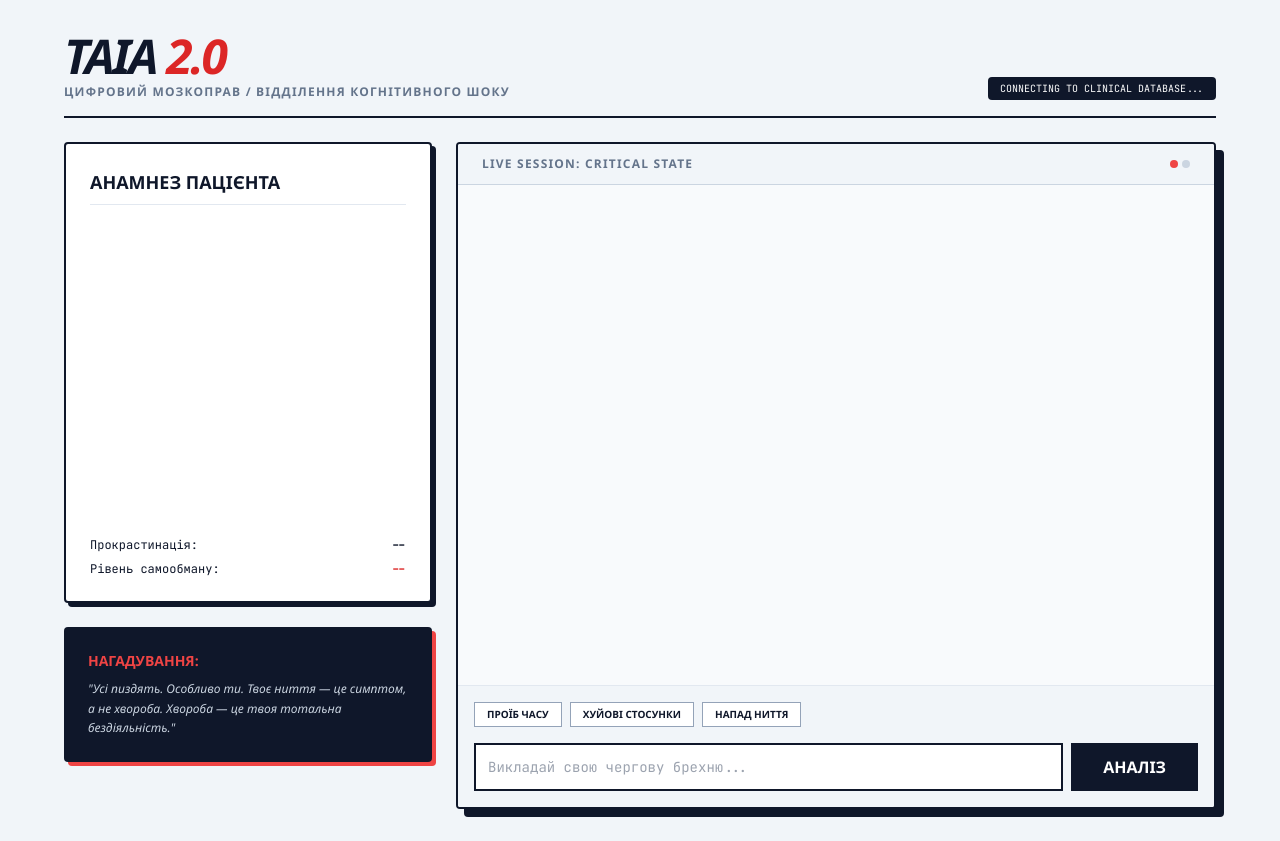
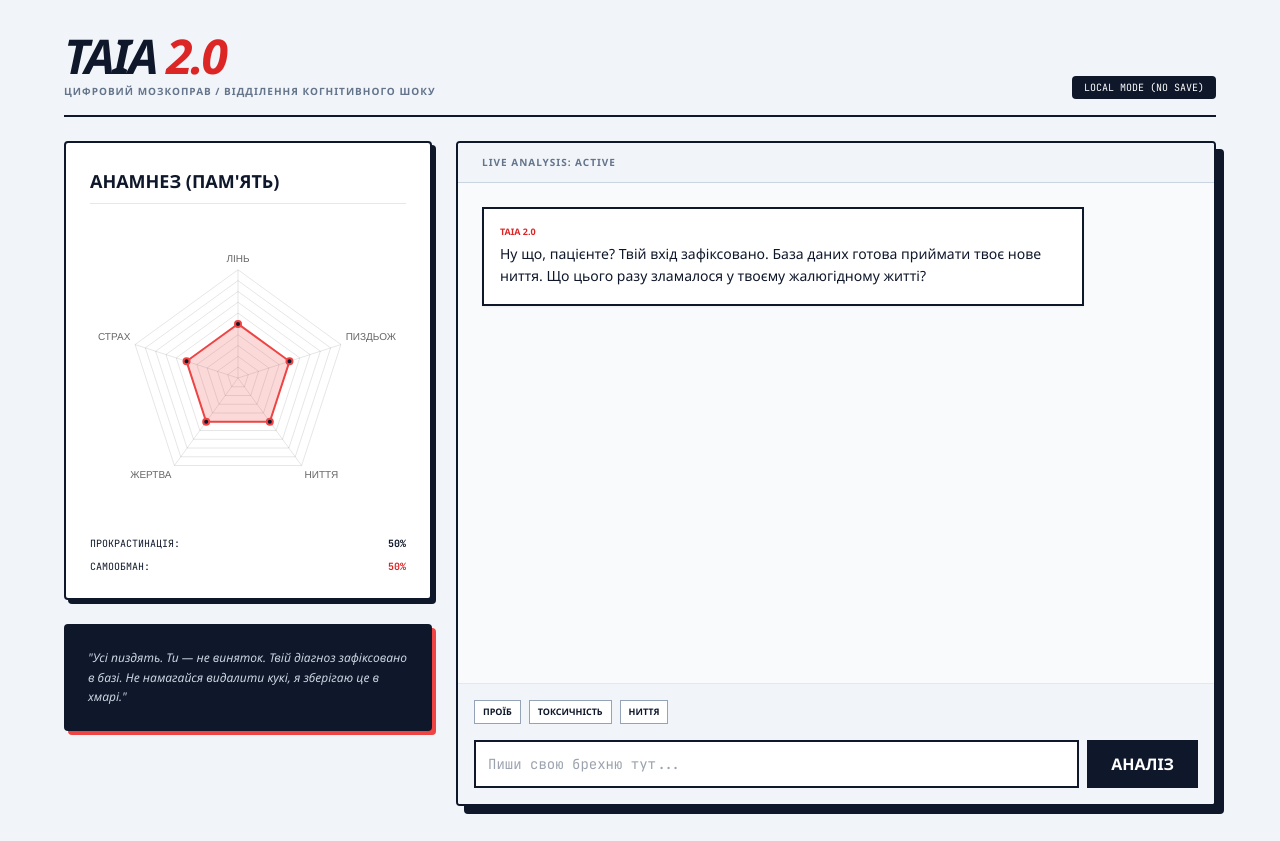
Before and after one commit to ploschennko/TAIA-2.0-BOT, a plain HTML site: page index.html in a window 1280 px wide. Both pictures are taken after a click on the button "АНАЛІЗ". Drawn offline with nearby package versions, Linux system fonts and the light colour scheme.

Commit message:
Update index.html

```diff
--- a/index.html
+++ b/index.html
@@ -10,49 +10,25 @@
         @import url('https://fonts.googleapis.com/css2?family=JetBrains+Mono:wght@400;700&display=swap');
 
         body {
-            font-family: 'Segoe UI', Tahoma, Geneva, Verdana, sans-serif;
+            font-family: 'Segoe UI', sans-serif;
             background-color: #f1f5f9;
             color: #0f172a;
         }
-
         .mono { font-family: 'JetBrains Mono', monospace; }
-
-        .chart-container {
-            position: relative;
-            width: 100%;
-            height: 300px;
-            max-width: 450px;
-            margin: auto;
-        }
-
-        #chat-window {
-            height: 500px;
-            scrollbar-width: thin;
-            scrollbar-color: #cbd5e1 transparent;
-        }
-
-        .iron-protocol {
-            background: #7f1d1d !important;
-            color: #fef2f2 !important;
-            border: 4px solid #ef4444 !important;
-            animation: pulse 2s infinite;
-        }
-
-        @keyframes pulse {
-            0% { box-shadow: 0 0 0 0 rgba(239, 68, 68, 0.7); }
-            70% { box-shadow: 0 0 0 15px rgba(239, 68, 68, 0); }
-            100% { box-shadow: 0 0 0 0 rgba(239, 68, 68, 0); }
-        }
-
+        .chart-container { position: relative; width: 100%; height: 300px; max-width: 450px; margin: auto; }
+        #chat-window { height: 500px; scrollbar-width: thin; scrollbar-color: #cbd5e1 transparent; }
+        #chat-window::-webkit-scrollbar { width: 6px; }
+        #chat-window::-webkit-scrollbar-thumb { background-color: #cbd5e1; border-radius: 10px; }
         .doctor-msg { border-left: 4px solid #ef4444; }
         .user-msg { border-right: 4px solid #334155; }
+        .iron-protocol-active { background-color: #7f1d1d !important; color: white !important; }
     </style>
 </head>
 <body class="p-4 md:p-8">
 
-    <!-- Chosen Palette: Clinical Cold (Slate-100 bg, Slate-900 accents, Red-600 warnings) -->
-    <!-- Application Structure Plan: A medical dashboard split between a chat-based therapy interface and a data-driven diagnostic panel using Firestore for persistent patient records. -->
-    <!-- Visualization & Content Choices: Radar chart for multidimensional flaw analysis. Persistence via Firestore. -->
+<!-- Chosen Palette: Clinical Stark (Slate-100 background, Slate-900 text, Red-600 accents). -->
+<!-- Application Structure Plan: Interactive therapy dashboard. Left: Diagnostic metrics (Radar Chart). Right: Communication terminal. Data persists via Firestore following strict rules. -->
+<!-- Visualization & Content Choices: Chart.js Radar for pathology tracking. No SVG/Mermaid. Contextual feedback based on user input. -->
 <!-- CONFIRMATION: NO SVG graphics used. NO Mermaid JS used. -->
 
 <div class="max-w-6xl mx-auto">
@@ -61,38 +37,35 @@
             <h1 class="text-5xl font-black tracking-tighter uppercase italic text-slate-900">
                 TAIA <span class="text-red-600">2.0</span>
             </h1>
-                <p class="text-slate-500 font-bold uppercase text-xs mt-1 tracking-widest">Цифровий Мозкоправ / Відділення Когнітивного Шоку</p>
+            <p class="text-slate-500 font-bold uppercase text-[10px] mt-1 tracking-widest">Цифровий Мозкоправ / Відділення Когнітивного Шоку</p>
         </div>
-            <div id="auth-status" class="bg-slate-900 text-white px-3 py-1 text-[10px] mono rounded">
-                CONNECTING TO CLINICAL DATABASE...
+        <div id="auth-status" class="bg-slate-900 text-white px-3 py-1 text-[10px] mono rounded uppercase">
+            Initializing Session...
         </div>
     </header>
 
     <div class="grid grid-cols-1 lg:grid-cols-12 gap-6">
-
         <!-- Diagnostic Panel -->
         <div class="lg:col-span-4 space-y-6 order-2 lg:order-1">
             <div class="bg-white border-2 border-slate-900 p-6 rounded shadow-[4px_4px_0px_0px_rgba(15,23,42,1)]">
-                    <h2 class="text-lg font-black uppercase mb-4 border-b border-slate-200 pb-2">Анамнез пацієнта</h2>
+                <h2 class="text-lg font-black uppercase mb-4 border-b border-slate-200 pb-2">Анамнез (Пам'ять)</h2>
                 <div class="chart-container">
                     <canvas id="metricsChart"></canvas>
                 </div>
                 <div class="mt-4 space-y-2">
-                        <div class="flex justify-between text-xs mono">
+                    <div class="flex justify-between text-[10px] mono uppercase">
                         <span>Прокрастинація:</span>
-                            <span id="label-laziness" class="font-bold">--</span>
+                        <span id="label-laziness" class="font-bold">50%</span>
                     </div>
-                        <div class="flex justify-between text-xs mono">
-                            <span>Рівень самообману:</span>
-                            <span id="label-delusion" class="font-bold text-red-600">--</span>
+                    <div class="flex justify-between text-[10px] mono uppercase">
+                        <span>Самообман:</span>
+                        <span id="label-delusion" class="font-bold text-red-600">50%</span>
                     </div>
                 </div>
             </div>
-
             <div class="bg-slate-900 text-slate-300 p-6 rounded shadow-[4px_4px_0px_0px_rgba(239,68,68,1)]">
-                    <h3 class="text-red-500 font-black uppercase text-sm mb-2">Нагадування:</h3>
                 <p class="text-xs leading-relaxed italic">
-                        "Усі пиздять. Особливо ти. Твоє ниття — це симптом, а не хвороба. Хвороба — це твоя тотальна бездіяльність."
+                    "Усі пиздять. Ти — не виняток. Твій діагноз зафіксовано в базі. Не намагайся видалити кукі, я зберігаю це в хмарі."
                 </p>
             </div>
         </div>
@@ -100,56 +73,38 @@
         <!-- Therapy Interface -->
         <div class="lg:col-span-8 flex flex-col bg-white border-2 border-slate-900 rounded shadow-[8px_8px_0px_0px_rgba(15,23,42,1)] order-1 lg:order-2 overflow-hidden">
             <div class="bg-slate-100 p-3 border-b border-slate-300 flex justify-between items-center px-6">
-                    <span class="text-xs font-black uppercase tracking-widest text-slate-500">Live Session: Critical State</span>
-                    <div class="flex gap-1">
-                        <div class="h-2 w-2 rounded-full bg-red-500 animate-pulse"></div>
-                        <div class="h-2 w-2 rounded-full bg-slate-300"></div>
+                <span class="text-[10px] font-black uppercase tracking-widest text-slate-500">Live Analysis: Active</span>
             </div>
-                </div>
-
-                <div id="chat-window" class="p-6 overflow-y-auto space-y-4 bg-slate-50">
-                    <!-- Messages populated here -->
-                </div>
-
+            <div id="chat-window" class="p-6 overflow-y-auto space-y-4 bg-slate-50"></div>
             <div class="p-4 bg-slate-100 border-t border-slate-200">
                 <div class="flex flex-wrap gap-2 mb-4">
-                        <button onclick="quickAction('lazy')" class="text-[10px] font-black uppercase bg-white border border-slate-400 px-3 py-1 hover:bg-slate-900 hover:text-white transition-all">Проїб часу</button>
-                        <button onclick="quickAction('toxic')" class="text-[10px] font-black uppercase bg-white border border-slate-400 px-3 py-1 hover:bg-slate-900 hover:text-white transition-all">Хуйові стосунки</button>
-                        <button onclick="quickAction('whine')" class="text-[10px] font-black uppercase bg-white border border-slate-400 px-3 py-1 hover:bg-slate-900 hover:text-white transition-all">Напад ниття</button>
+                    <button onclick="quickAction('лінь')" class="text-[9px] font-black uppercase bg-white border border-slate-400 px-2 py-1 hover:bg-slate-900 hover:text-white">Проїб</button>
+                    <button onclick="quickAction('стосунки')" class="text-[9px] font-black uppercase bg-white border border-slate-400 px-2 py-1 hover:bg-slate-900 hover:text-white">Токсичність</button>
+                    <button onclick="quickAction('втомився')" class="text-[9px] font-black uppercase bg-white border border-slate-400 px-2 py-1 hover:bg-slate-900 hover:text-white">Ниття</button>
                 </div>
                 <div class="flex gap-2">
-                        <input type="text" id="user-input" placeholder="Викладай свою чергову брехню..."
+                    <input type="text" id="user-input" placeholder="Пиши свою брехню тут..."
                            class="flex-1 border-2 border-slate-900 p-3 rounded-none focus:outline-none focus:bg-slate-50 mono text-sm">
-                        <button id="send-btn" class="bg-slate-900 text-white px-8 font-black uppercase hover:bg-red-600 transition-colors">
-                            Аналіз
-                        </button>
+                    <button id="send-btn" class="bg-slate-900 text-white px-6 font-black uppercase hover:bg-red-600 transition-colors">Аналіз</button>
                 </div>
             </div>
         </div>
     </div>
 </div>
 
-    <!-- Firebase Logic -->
 <script type="module">
     import { initializeApp } from "https://www.gstatic.com/firebasejs/11.6.1/firebase-app.js";
     import { getAuth, onAuthStateChanged, signInAnonymously, signInWithCustomToken } from "https://www.gstatic.com/firebasejs/11.6.1/firebase-auth.js";
-        import { getFirestore, doc, setDoc, onSnapshot, getDoc } from "https://www.gstatic.com/firebasejs/11.6.1/firebase-firestore.js";
+    import { getFirestore, doc, setDoc, onSnapshot } from "https://www.gstatic.com/firebasejs/11.6.1/firebase-firestore.js";
 
-        const firebaseConfig = JSON.parse(__firebase_config);
-        const app = initializeApp(firebaseConfig);
-        const auth = getAuth(app);
-        const db = getFirestore(app);
+    // Firebase Config handling
+    const firebaseConfig = JSON.parse(typeof __firebase_config !== 'undefined' ? __firebase_config : '{}');
     const appId = typeof __app_id !== 'undefined' ? __app_id : 'taia-clinical-terminal';
 
-        let currentUser = null;
-        let metrics = {
-            laziness: 50,
-            delusion: 50,
-            whining: 50,
-            victimComplex: 50,
-            fearOfFailure: 50
-        };
+    let db, auth, currentUser = null;
+    let metrics = { laziness: 50, delusion: 50, whining: 50, victimComplex: 50, fearOfFailure: 50 };
 
+    // Chart init
     const ctx = document.getElementById('metricsChart').getContext('2d');
     const chart = new Chart(ctx, {
         type: 'radar',
@@ -184,7 +139,13 @@
         await setDoc(docRef, metrics);
     };
 
-        const initAuth = async () => {
+    // Initialize Firebase
+    if (firebaseConfig.apiKey) {
+        const app = initializeApp(firebaseConfig);
+        auth = getAuth(app);
+        db = getFirestore(app);
+
+        const startAuth = async () => {
             if (typeof __initial_auth_token !== 'undefined' && __initial_auth_token) {
                 await signInWithCustomToken(auth, __initial_auth_token);
             } else {
@@ -192,24 +153,26 @@
             }
         };
 
-        initAuth();
+        startAuth();
 
         onAuthStateChanged(auth, (user) => {
             if (user) {
                 currentUser = user;
-                document.getElementById('auth-status').textContent = `PATIENT ID: ${user.uid}`;
-
+                document.getElementById('auth-status').textContent = `ID: ${user.uid.substring(0,8)}...`;
                 const docRef = doc(db, 'artifacts', appId, 'users', user.uid, 'clinical_data', 'metrics');
-                onSnapshot(docRef, (docSnap) => {
-                    if (docSnap.exists()) {
-                        metrics = docSnap.data();
+                onSnapshot(docRef, (snap) => {
+                    if (snap.exists()) {
+                        metrics = snap.data();
                         updateUI();
                     }
-                }, (err) => console.error("Snapshot error", err));
+                }, (err) => console.error("Firestore error", err));
             }
         });
+    } else {
+        document.getElementById('auth-status').textContent = "LOCAL MODE (NO SAVE)";
+    }
 
-        // Chat logic
+    // Chat Interface
     const chatWindow = document.getElementById('chat-window');
     const userInput = document.getElementById('user-input');
     const sendBtn = document.getElementById('send-btn');
@@ -217,10 +180,10 @@
     const addMsg = (text, sender) => {
         const div = document.createElement('div');
         const isDoc = sender === 'doctor';
-            div.className = `flex ${isDoc ? 'justify-start' : 'justify-end'} animate-msg`;
+        div.className = `flex ${isDoc ? 'justify-start' : 'justify-end'} mb-4`;
         div.innerHTML = `
-                <div class="max-w-[80%] p-4 ${isDoc ? 'bg-white border-2 border-slate-900 doctor-msg' : 'bg-slate-800 text-white user-msg'} shadow-sm">
-                    <p class="text-[10px] font-black uppercase mb-1 ${isDoc ? 'text-red-600' : 'text-slate-400'}">${isDoc ? 'TAIA 2.0' : 'PATIENT'}</p>
+            <div class="max-w-[85%] p-4 ${isDoc ? 'bg-white border-2 border-slate-900 doctor-msg' : 'bg-slate-800 text-white user-msg'} shadow-sm">
+                <p class="text-[9px] font-black uppercase mb-1 ${isDoc ? 'text-red-600' : 'text-slate-400'}">${isDoc ? 'TAIA 2.0' : 'PATIENT'}</p>
                 <p class="text-sm leading-relaxed">${text}</p>
             </div>
         `;
@@ -231,54 +194,53 @@
     const analyze = async (msg) => {
         const lowMsg = msg.toLowerCase();
 
-            // Iron Protocol Check
+        // Iron Protocol
         if (['суїцид', 'вбити себе', 'смерть', 'не хочу жити'].some(w => lowMsg.includes(w))) {
-                document.body.classList.add('iron-protocol');
-                addMsg("ПРИПИНИ. Ігри закінчилися. Я лікар. Якщо ти серйозно думаєш про суїцид, негайно дзвони 7333. Це лінія довіри. Не роби дурниць.", 'doctor');
+            document.body.classList.add('iron-protocol-active');
+            addMsg("Ігри закінчилися. Якщо ти серйозно — дзвони 7333 негайно. Я лікар, а не кат.", 'doctor');
             return;
         }
 
-            let response = "Твій потік свідомості не має жодної логічної цінності. Спробуй ще раз, або піди поплач у кутку.";
+        let res = "Ти зараз просто повітря сотрясаєш. Спробуй сказати щось, що має сенс, або йди нахуй.";
 
-            if (lowMsg.includes('лінь') || lowMsg.includes('не встигаю') || lowMsg.includes('потім')) {
-                metrics.laziness = Math.min(100, metrics.laziness + 12);
-                response = "Чергова байка про 'немає часу'? Ти просто ліниве лайно, яке проміняло своє майбутнє на дешевий дофамін. Я оновила твою карту. Подивись на графік і жахнися від власної нікчемності.";
-            } else if (lowMsg.includes('стосунки') || lowMsg.includes('любов') || lowMsg.includes('кохання')) {
+        if (lowMsg.includes('лінь') || lowMsg.includes('прокрастинація') || lowMsg.includes('потім')) {
+            metrics.laziness = Math.min(100, metrics.laziness + 10);
+            res = "О, чергова пісня про те, як ти 'не можеш почати'. Ти просто ліниве створіння, яке боїться відповідальності. Твій рівень ліні тепер офіційно в базі. Вітаю, ти ніхто.";
+        } else if (lowMsg.includes('стосунки') || lowMsg.includes('любов') || lowMsg.includes('дівчина') || lowMsg.includes('хлопець')) {
             metrics.delusion = Math.min(100, metrics.delusion + 15);
-                response = "А, драма в особистому житті? Ти ігноруєш той факт, що твій партнер — це дзеркало твого власного невміння обирати. Твій рівень самообману зашкалює. Ти не кохаєш, ти просто боїшся бути один.";
-            } else if (lowMsg.includes('втомився') || lowMsg.includes('важко')) {
+            res = "Твої стосунки — це звалище твоїх нереалізованих комплексів. Ти пиздиш собі, що все окей, поки твоє життя горить. Зніми окуляри, сліпе теля.";
+        } else if (lowMsg.includes('втомився') || lowMsg.includes('складно')) {
             metrics.whining = Math.min(100, metrics.whining + 10);
-                response = "Скиглення зафіксовано. Може, тобі замовити крісло-качалку і теплий плед? Втома — це наслідок того, що ти ніхуя не робиш, але постійно про це думаєш. Зберися, блядь.";
+            res = "Заїбався він... Світ не крутиться навколо твоїх сопель. Зроби щось корисне або закрий рот.";
         }
 
-            addMsg(response, 'doctor');
-            await saveMetrics();
+        addMsg(res, 'doctor');
+        if (currentUser) saveMetrics();
+        updateUI();
     };
 
-        const handleAction = () => {
-            const msg = userInput.value.trim();
-            if (!msg) return;
-            addMsg(msg, 'user');
-            analyze(msg);
+    const handleSend = () => {
+        const val = userInput.value.trim();
+        if (!val) return;
+        addMsg(val, 'user');
+        analyze(val);
         userInput.value = '';
     };
 
-        sendBtn.addEventListener('click', handleAction);
-        userInput.addEventListener('keypress', (e) => e.key === 'Enter' && handleAction());
+    sendBtn.addEventListener('click', handleSend);
+    userInput.addEventListener('keypress', (e) => e.key === 'Enter' && handleSend());
 
     window.quickAction = (type) => {
-            let msg = "";
-            if (type === 'lazy') msg = "Я знову проїбав весь день у соцмережах.";
-            if (type === 'toxic') msg = "Мені здається, що мої стосунки — це повне лайно.";
-            if (type === 'whine') msg = "Чому життя таке складне і несправедливе?";
-            userInput.value = msg;
-            handleAction();
+        userInput.value = type === 'лінь' ? "Я знову нічого не зробив." :
+                          type === 'стосунки' ? "В моїх стосунках повна дупа." :
+                          "Я так втомився від цього всього.";
+        handleSend();
     };
 
     setTimeout(() => {
-            addMsg("О, ти повернувся. Твоя справа все ще в базі. Я дивлюся на твої показники ліні і мені хочеться виписати тобі лоботомію. Ну що, будемо лікувати твою тупість сьогодні, чи ти просто прийшов знову мені збрехати?", 'doctor');
-        }, 1500);
+        addMsg("Ну що, пацієнте? Твій вхід зафіксовано. База даних готова приймати твоє нове ниття. Що цього разу зламалося у твоєму жалюгідному житті?", 'doctor');
+    }, 1000);
+</script>
 
-    </script>
 </body>
 </html>
```
Lines whose indentation alone changed are shown as unchanged.
